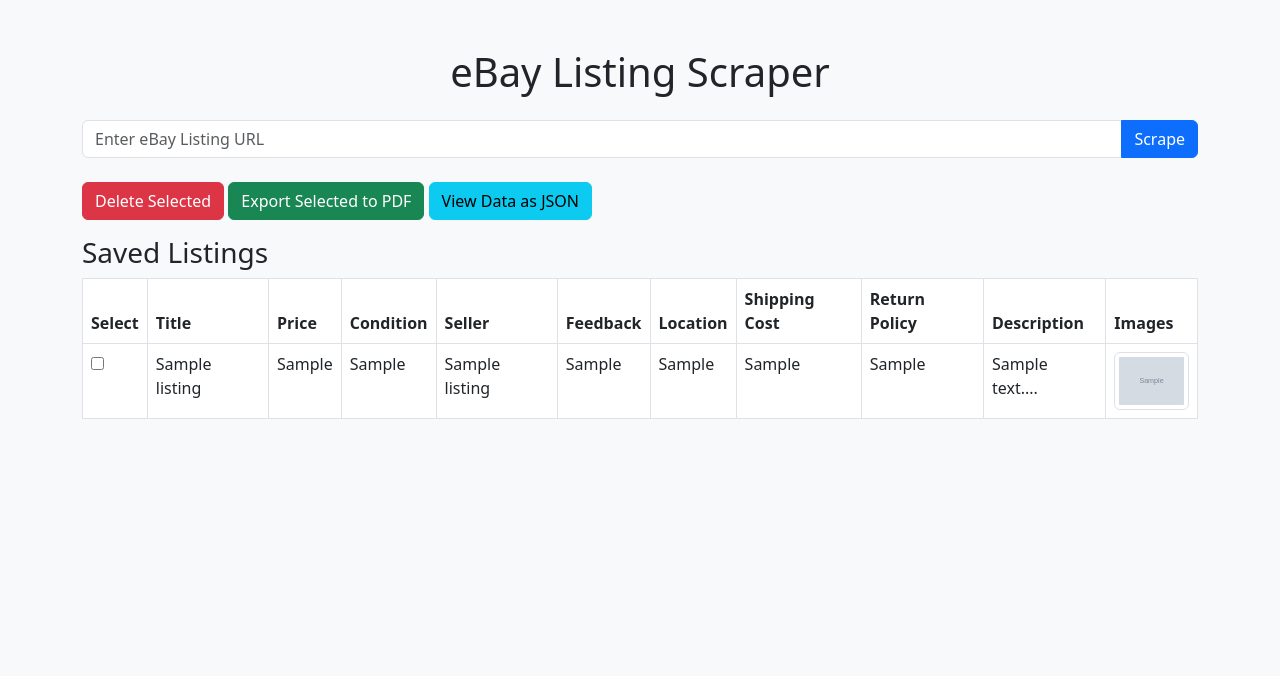
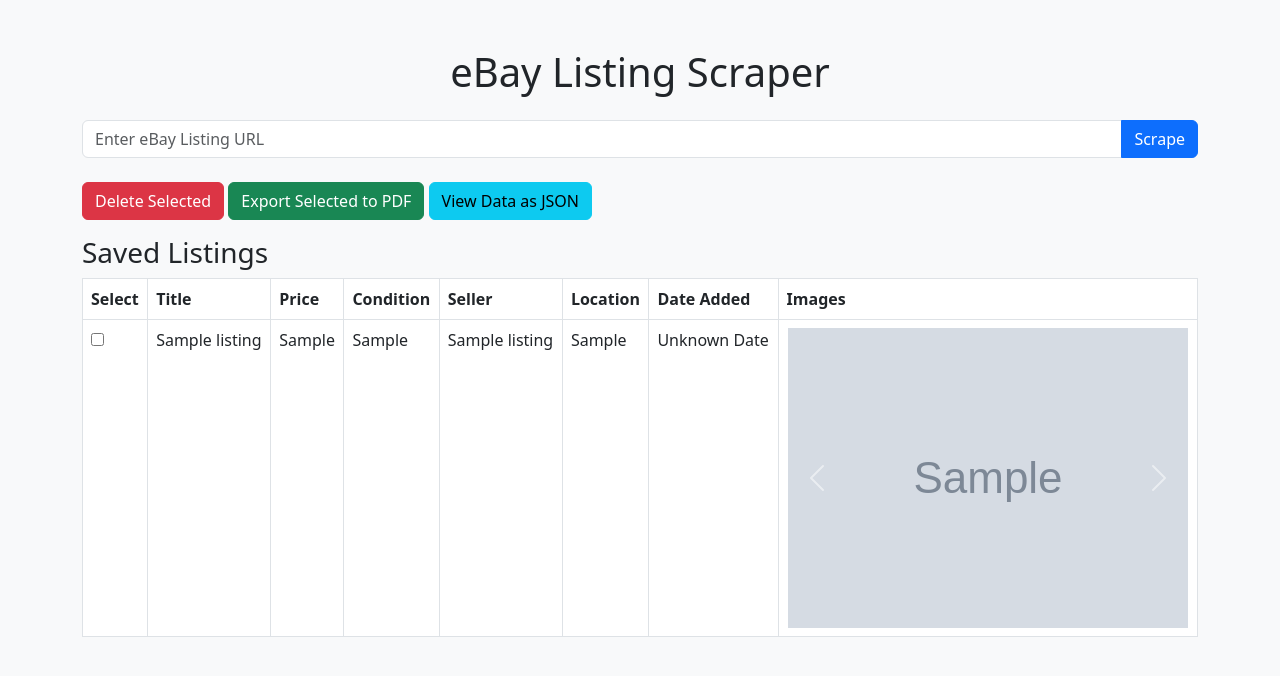
Before and after one commit to Guidedriver0/ebay_scraper, a Flask app: page / in a window 1280 px wide. Shown: the top 676 px of the page. Run offline with Flask 3, Linux system fonts and the light colour scheme; tables that the repository leaves empty hold one stand-in row (values such as "Sample post"); grey boxes marked "Sample" are stand-in pictures.

Commit message:
hopefull lat changes till new feats

```diff
--- a/app.py
+++ b/app.py
@@ -41,7 +41,8 @@
             return_policy TEXT,
             description TEXT,
             image_urls TEXT,
-            listing_url TEXT
+            listing_url TEXT,
+            date_added TIMESTAMP DEFAULT CURRENT_TIMESTAMP
         )
     """)
     conn.commit()
@@ -53,10 +54,10 @@
     return webdriver.Chrome(service=service, options=chrome_options)
 
 def get_ebay_listing(url):
-    """Scrapes an eBay listing for key details, including product images."""
+    """Scrapes an eBay listing for key details, including price and description."""
     driver = get_webdriver()
     driver.get(url)
-    time.sleep(3)  # Allow JavaScript to load
+    time.sleep(5)  # Increase wait time for dynamic content
 
     soup = BeautifulSoup(driver.page_source, "html.parser")
     driver.quit()
@@ -67,9 +68,10 @@
     except AttributeError:
         title = "Not Found"
 
-    # Extract price
+    # Extract price (Handles multiple price formats)
     try:
-        price = soup.find("span", {"itemprop": "price"}).text.strip()
+        price_element = soup.select_one('span[itemprop="price"], span.ux-textspans, div.x-price-primary')
+        price = price_element.text.strip() if price_element else "Not Found"
     except AttributeError:
         price = "Not Found"
 
@@ -109,11 +111,17 @@
     except AttributeError:
         return_policy = "Not Found"
 
-    # Extract full item description
+    # Extract full item description (Fixes dynamic descriptions)
     try:
-        description_tag = soup.find("div", {"id": "desc_ifr"})
-        description = description_tag.text.strip() if description_tag else "Not Found"
-    except AttributeError:
+        desc_frame = soup.find("iframe", {"id": "desc_ifr"})  # eBay loads descriptions in an iframe
+        if desc_frame:
+            desc_url = desc_frame["src"]
+            desc_page = requests.get(desc_url, headers={"User-Agent": "Mozilla/5.0"})
+            desc_soup = BeautifulSoup(desc_page.content, "html.parser")
+            description = desc_soup.get_text(separator=" ").strip()
+        else:
+            description = "Not Found"
+    except:
         description = "Not Found"
 
     # Extract only the correct product images
@@ -144,7 +152,6 @@
         "listing_url": url
     }
 
-
 def save_to_db(data):
     """Inserts scraped listing into the database."""
     conn = sqlite3.connect(DB_FILE)
@@ -152,8 +159,8 @@
     c.execute("""
         INSERT INTO listings (title, price, condition, seller_name, seller_feedback_score,
                               shipping_location, shipping_cost, return_policy, description,
-                              image_urls, listing_url)
-        VALUES (?, ?, ?, ?, ?, ?, ?, ?, ?, ?, ?)
+                              image_urls, listing_url, date_added)
+        VALUES (?, ?, ?, ?, ?, ?, ?, ?, ?, ?, ?, CURRENT_TIMESTAMP)
     """, (data["title"], data["price"], data["condition"], data["seller_name"],
           data["seller_feedback_score"], data["shipping_location"], data["shipping_cost"],
           data["return_policy"], data["description"], data["image_urls"], data["listing_url"]))
@@ -243,10 +250,9 @@
 
     return send_file(pdf_file, as_attachment=True)
 
-
 @app.route("/delete_selected", methods=["POST"])
 def delete_selected():
-    """Deletes selected entries from the database."""
+    """Deletes selected entries from the database and refreshes the page."""
     selected_ids = request.form.getlist("selected_ids")  # Get selected IDs from form data
 
     if not selected_ids:
@@ -261,7 +267,7 @@
     conn.commit()
     conn.close()
 
-    return jsonify({"status": "success", "message": "Selected listings deleted"}), 200
+    return redirect(url_for("index"))  # Redirect to the main page after deletion
 
 if __name__ == "__main__":
     init_db()
--- a/templates/index.html
+++ b/templates/index.html
@@ -28,40 +28,48 @@
         <!-- Table for displaying listings -->
         <h3>Saved Listings</h3>
         <form method="POST" id="actionForm">
-            <table class="table table-bordered">
+            <table class="table table-bordered" id="listingTable">
                 <thead>
                     <tr>
                         <th>Select</th>
-                        <th>Title</th>
-                        <th>Price</th>
-                        <th>Condition</th>
-                        <th>Seller</th>
-                        <th>Feedback</th>
-                        <th>Location</th>
-                        <th>Shipping Cost</th>
-                        <th>Return Policy</th>
-                        <th>Description</th>
-                        <th>Images</th>
+                        <th class="title">Title</th>
+                        <th class="price">Price</th>
+                        <th class="condition">Condition</th>
+                        <th class="seller">Seller</th>
+                        <th class="location">Location</th>
+                        <th class="date_added">Date Added</th>
+                        <th class="images">Images</th>
                     </tr>
                 </thead>
                 <tbody>
                     {% for listing in listings %}
                     <tr>
                         <td><input type="checkbox" name="selected_ids" value="{{ listing[0] }}"></td>
-                        <td>{{ listing[1] if listing|length > 1 else "No Title" }}</td>
-                        <td>{{ listing[2] if listing|length > 2 else "No Price" }}</td>
-                        <td>{{ listing[3] if listing|length > 3 else "No Condition" }}</td>
-                        <td>{{ listing[4] if listing|length > 4 else "No Seller" }}</td>
-                        <td>{{ listing[5] if listing|length > 5 else "No Feedback" }}</td>
-                        <td>{{ listing[6] if listing|length > 6 else "No Location" }}</td>
-                        <td>{{ listing[7] if listing|length > 7 else "No Shipping Cost" }}</td>
-                        <td>{{ listing[8] if listing|length > 8 else "No Return Policy" }}</td>
-                        <td>{{ listing[9][:200] + "..." if listing|length > 9 and listing[9] else "No Description" }}</td>
-                        <td>
+                        <td class="title">{{ listing[1] if listing|length > 1 else "No Title" }}</td>
+                        <td class="price">{{ listing[2] if listing|length > 2 else "No Price" }}</td>
+                        <td class="condition">{{ listing[3] if listing|length > 3 else "No Condition" }}</td>
+                        <td class="seller">{{ listing[4] if listing|length > 4 else "No Seller" }}</td>
+                        <td class="location">{{ listing[6] if listing|length > 6 else "No Location" }}</td>
+                        <td class="date_added">{{ listing[11] if listing|length > 11 else "Unknown Date" }}</td>
+                        <td class="images">
                             {% if listing|length > 10 and listing[10] %}
+                                <div id="carousel-{{ loop.index }}" class="carousel slide" data-bs-ride="carousel">
+                                    <div class="carousel-inner">
                                         {% for img in listing[10].split('; ') %}
-                                    <img src="{{ img }}" class="img-thumbnail" width="75" onerror="this.style.display='none'">
+                                        <div class="carousel-item {% if loop.first %}active{% endif %}">
+                                            <img src="{{ img }}" class="d-block w-100" style="max-height: 300px; object-fit: contain;">
+                                        </div>
                                         {% endfor %}
+                                    </div>
+                                    <button class="carousel-control-prev" type="button" data-bs-target="#carousel-{{ loop.index }}" data-bs-slide="prev">
+                                        <span class="carousel-control-prev-icon" aria-hidden="true"></span>
+                                        <span class="visually-hidden">Previous</span>
+                                    </button>
+                                    <button class="carousel-control-next" type="button" data-bs-target="#carousel-{{ loop.index }}" data-bs-slide="next">
+                                        <span class="carousel-control-next-icon" aria-hidden="true"></span>
+                                        <span class="visually-hidden">Next</span>
+                                    </button>
+                                </div>
                             {% else %}
                                 No images available
                             {% endif %}
@@ -72,7 +80,7 @@
             </table>
         </form>
 
-        <!-- Modal for Selecting PDF Fields -->
+        <!-- PDF Export Modal -->
         <div class="modal fade" id="pdfModal" tabindex="-1" aria-labelledby="pdfModalLabel" aria-hidden="true">
             <div class="modal-dialog">
                 <div class="modal-content">
@@ -96,12 +104,8 @@
                                 <label class="form-check-label">Condition</label>
                             </div>
                             <div class="form-check">
-                                <input class="form-check-input" type="checkbox" name="selected_fields" value="seller_name">
-                                <label class="form-check-label">Seller Name</label>
-                            </div>
-                            <div class="form-check">
-                                <input class="form-check-input" type="checkbox" name="selected_fields" value="seller_feedback_score">
-                                <label class="form-check-label">Seller Feedback Score</label>
+                                <input class="form-check-input" type="checkbox" name="selected_fields" value="seller">
+                                <label class="form-check-label">Seller</label>
                             </div>
                         </form>
                     </div>
@@ -112,7 +116,6 @@
                 </div>
             </div>
         </div>
-
     </div>
 
     <script>
@@ -127,7 +130,19 @@
             let form = document.getElementById("actionForm");
             form.action = "/delete_selected";
             form.method = "POST";
-        form.submit();  // Submits form data instead of JSON
+
+            fetch("/delete_selected", {
+                method: "POST",
+                body: new FormData(form)
+            })
+            .then(response => {
+                if (response.ok) {
+                    location.reload();
+                } else {
+                    alert("Error deleting items.");
+                }
+            })
+            .catch(error => alert("Request failed: " + error));
         }
     }
 
@@ -154,7 +169,7 @@
     }
     </script>
 
-    <!-- Bootstrap JavaScript (required for modal) -->
+    <!-- Bootstrap JavaScript (for modal & carousel) -->
     <script src="https://cdn.jsdelivr.net/npm/bootstrap@5.3.0/dist/js/bootstrap.bundle.min.js"></script>
 </body>
 </html>
```
Lines whose indentation alone changed are shown as unchanged.
